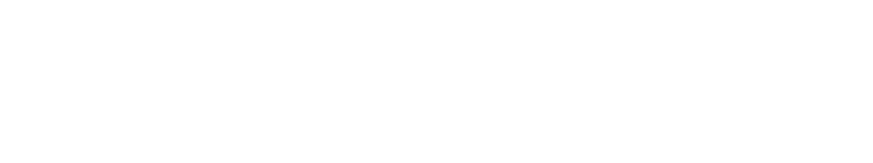
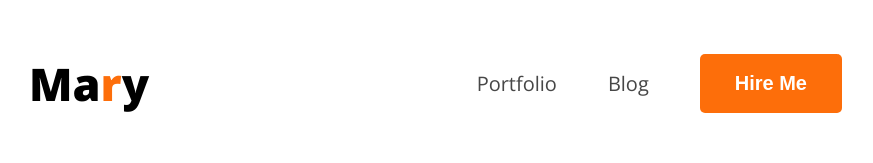
Before and after one commit to farziaMH/web-dev-portfolio, a plain HTML site: page index.html in a window 1280 px wide. Shown: the whole page, without its empty margins (179-1052 px from the left). Drawn offline with nearby package versions, Linux system fonts and the light colour scheme.

Commit message:
added styles

```diff
--- a/index.html
+++ b/index.html
@@ -4,9 +4,21 @@
     <meta charset="UTF-8">
     <meta name="viewport" content="width=device-width, initial-scale=1.0">
     <title>Web Developer Portfolio</title>
+    <link rel="preconnect" href="https://fonts.googleapis.com">
+<link rel="preconnect" href="https://fonts.gstatic.com" crossorigin>
+<link href="https://fonts.googleapis.com/css2?family=Open+Sans:ital,wght@0,300..800;1,300..800&display=swap" rel="stylesheet">
+    <link rel="stylesheet" href="styles/portfolio.css">
 </head>
-<body>
+<body class="open-sans-normal">
     <header>
+        <nav>
+            <h3 class="nav-title">Ma<span class="text-primary">r</span>y</h3>
+            <ul>
+                <li><a class="dark-2" href="">Portfolio</a></li>
+                <li><a class="dark-2" href="">Blog</a></li>
+                <li><a href=""><button class="btn-primary">Hire Me</button></a></li>
+            </ul>
+        </nav>
 
     </header>
     <main>
--- /dev/null
+++ b/styles/portfolio.css
@@ -0,0 +1,54 @@
+
+.open-sans-normal {
+  font-family: "Open Sans", sans-serif;
+  font-optical-sizing: auto;
+  font-style: normal;
+  font-variation-settings:
+    "wdth" 100;
+}
+
+/* shared style*/
+.text-primary{
+    color: #FD6E0A;
+}
+.dark-2{
+    color:#474747
+}
+.btn-primary{
+    background-color: #FD6E0A;
+    font-weight: bold;
+    font-size: 20px;
+    color: white;
+    padding: 18px 35px;
+    border-radius: 5px;
+    border: none;
+
+}
+
+/* Nav styles */
+nav{
+    display: flex;
+    align-items: center;
+    justify-content: space-between;
+    margin: 0px 200px;
+
+}
+
+.nav-title{
+    font-weight:800;
+    font-size: 45px;
+}
+nav ul{
+    display: flex;
+    align-items: center;
+
+}
+nav ul li{
+    list-style: none;
+    margin-right: 51px;
+}
+nav li a{
+    text-decoration: none;
+    font-size: 20px;
+
+}
```
